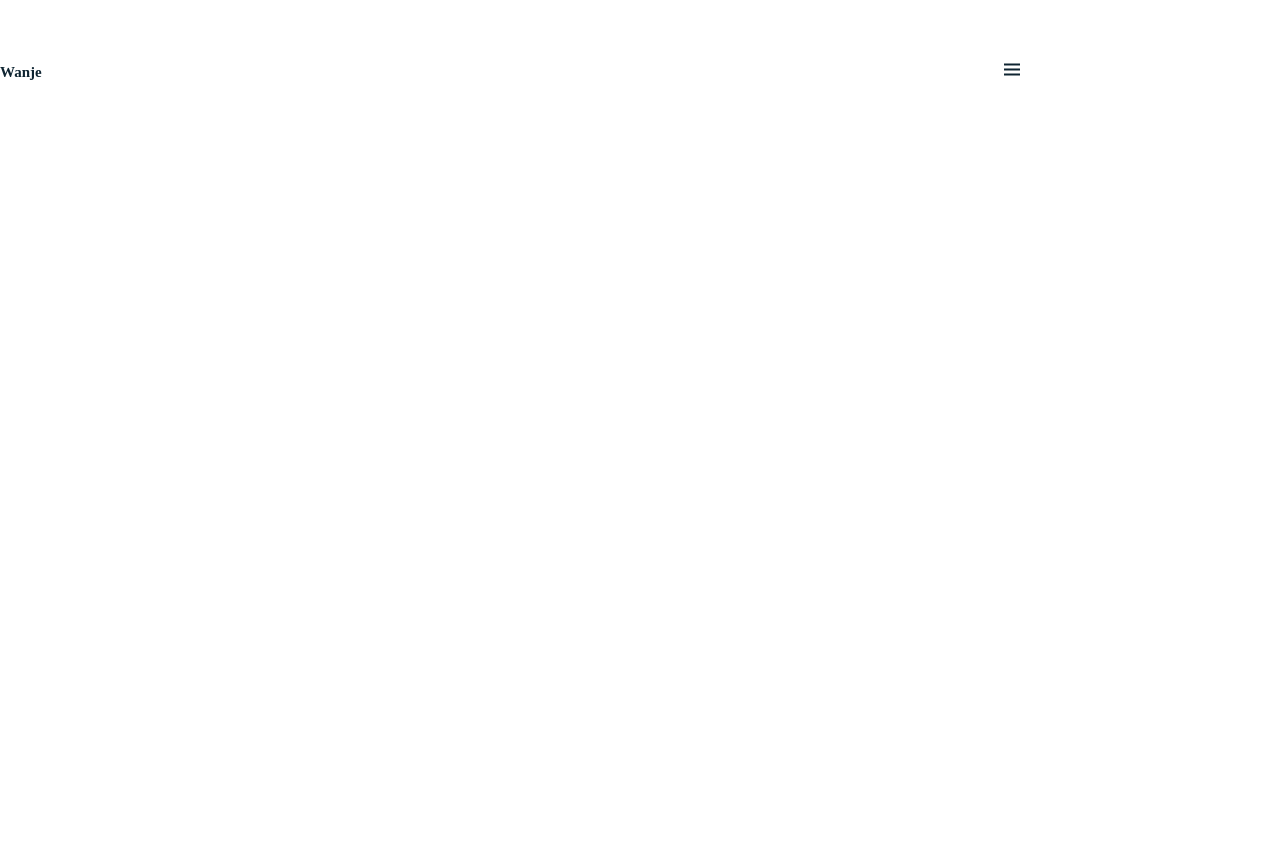
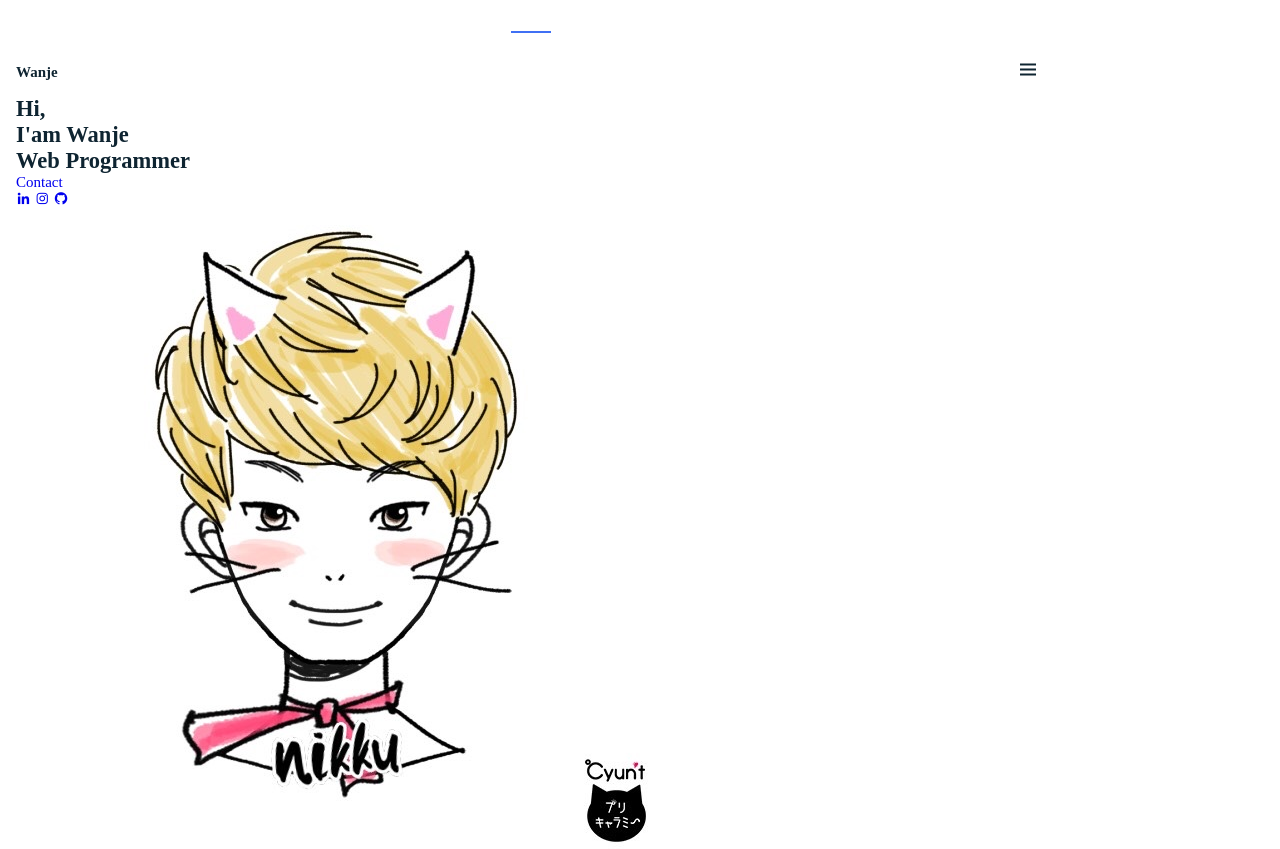
Before and after one commit to Nick0808/personal-portfolio, a plain HTML site: page index.html in a window 1280 px wide. Both pictures are taken after a click on the link "About". Before the commit the page ends 800 px from the top, so only its background shows below. Drawn offline with nearby package versions, Linux system fonts and the light colour scheme.

Commit message:
Add simple main-container

```diff
--- a/css/style.css
+++ b/css/style.css
@@ -118,7 +118,7 @@ img {
   grid-template-columns: 100%;
   grid-column-gap: 2rem;
   width: calc(100% - 2rem);
-  margin-left: var(mb-2);
+  margin-left: var(--mb-2);
   margin-right: var(--mb-2);
 }
 
@@ -144,7 +144,7 @@ I-header {
   .nav_menu {
     position: fixed;
     top: var(--header-height);
-    right: 0;
+    right: -100%;
     width: 80%;
     height: 100%;
     padding: 2rem;
@@ -187,3 +187,17 @@ I-header {
 }
 
 /* Active menu */
+.active::after {
+  position: absolute;
+  content: "";
+  width: 100%;
+  height: 0.18rem;
+  left: 0;
+  top: 2rem;
+  background-color: var(--first-color);
+}
+
+/* Show menu */
+.show {
+  right: 0;
+}
--- a/index.html
+++ b/index.html
@@ -22,7 +22,7 @@
 
             <div class="nav_menu" id="nav-menu">
                 <ul class="nav_list">
-                    <li class="nav_item"><a href="#" class="nav_link">Home</a></li>
+                    <li class="nav_item"><a href="#" class="nav_link active">Home</a></li>
                     <li class="nav_item"><a href="#" class="nav_link">About</a></li>
                     <li class="nav_item"><a href="#" class="nav_link">Skills</a></li>
                     <li class="nav_item"><a href="#" class="nav_link">Work</a></li>
@@ -35,6 +35,27 @@
             </div>
         </nav>
     </header>
+
+    <main class="I-main">
+        <!-- Home -->
+        <section class="home bd-grid" id="home">
+            <div class="home_date">
+                <h1 class="home_title">Hi, <br>I'am <span class="home_title-color">Wanje</span><br> Web Programmer</h1>
+                <a href="#" class="button">Contact</a>
+            </div>
+
+            <div class="home_social">
+                <a href="#" class="home_social-icon"><i class='bx bxl-linkedin'></i></a>
+                <a href="#" class="home_social-icon"><i class='bx bxl-instagram' ></i></a>
+                <a href="#" class="home_social-icon"><i class='bx bxl-github' ></i></a>
+            </div>
+
+            <div class="home_img">
+                <img src="img/perfil.jpg" alt="">
+            </div>
+        </section>
+    </main>
+
     <!-- SCROLL REVEAL -->
     <script src="https://unpkg.com/scrollreveal"></script>
 
--- a/js/main.js
+++ b/js/main.js
@@ -0,0 +1,28 @@
+/* Menu show */
+const showMenu = (toggleId, navId) => {
+    const toggle = document.getElementById(toggleId),
+    nav = document.getElementById(navId)
+
+    if(toggle && nav) {
+        toggle.addEventListener('click', () => {
+            nav.classList.toggle('show')
+        })
+    }
+}
+showMenu('nav-toggle', 'nav-menu')
+
+/* Active and remove menu */
+const navLink = document.querySelectorAll('.nav_link');
+
+function linkAction() {
+    // Active link
+    navLink.forEach(n => n.classList.remove('active'));
+    this.classList.add('active');
+
+    // Remove menu mobile
+    const navMenu = document.getElementById('nav-menu')
+    navMenu.classList.remove('show')
+}
+navLink.forEach(n => n.addEventListener('click', linkAction));
+
+/* Scroll reveal animation */
```
Also changed, not shown: img/perfil.jpg (added).
